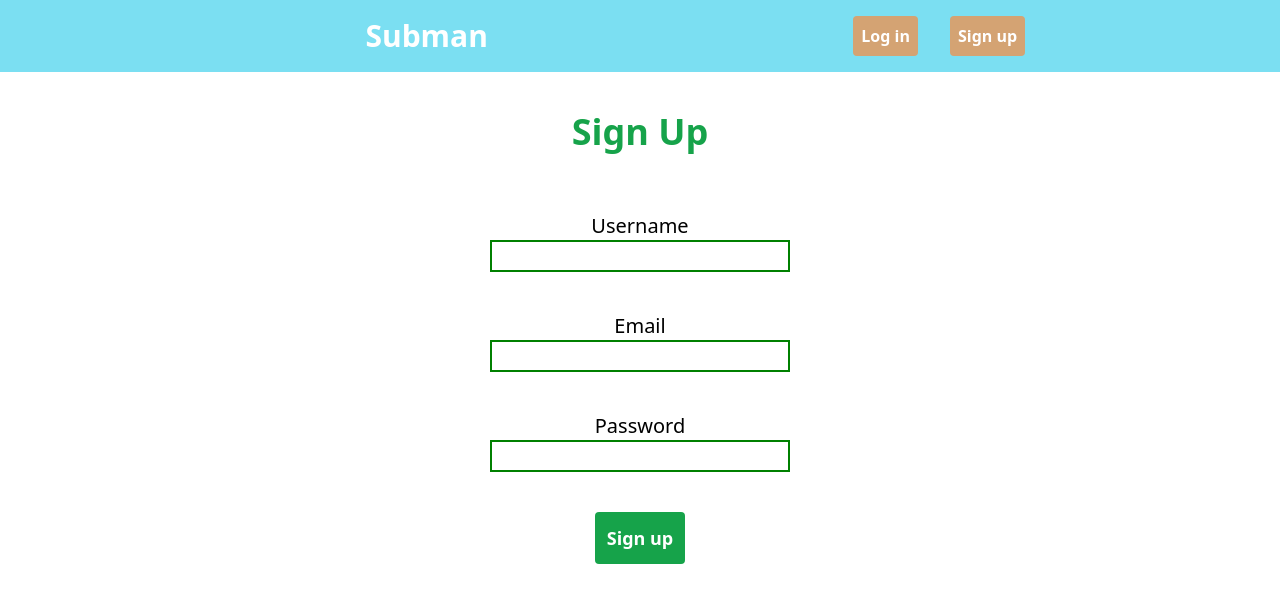
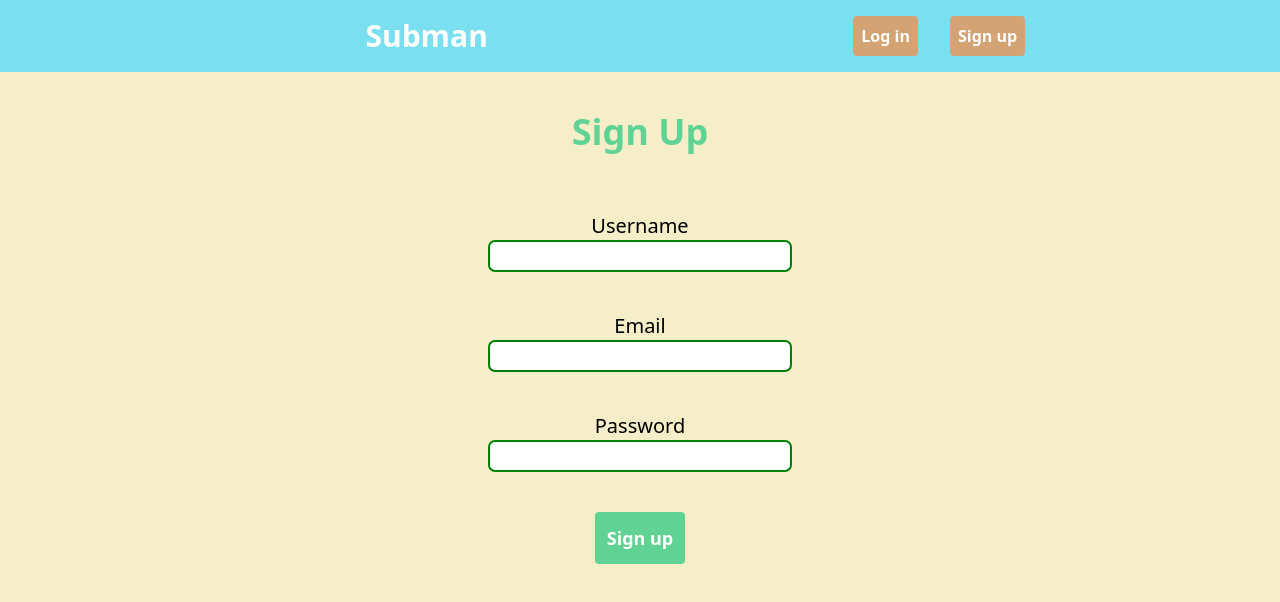
Before and after one commit to Adithya-why/subManageFront, a React (Vite) app: page /register in a window 1280 px wide. Shown: the top 602 px of the page. Built offline with nearby package versions, Linux system fonts and the light colour scheme.

Commit message:
styled login and register pages

```diff
--- a/src/App.css
+++ b/src/App.css
@@ -14,6 +14,8 @@ html,body{
 #root{
     width: 100%;
     height: 100%;
+
+    background-color: #F5EEC8;
 
     display: grid;
     grid-template-rows: 9% auto;
@@ -36,7 +38,16 @@ html,body{
 
   input{
     border: 2px solid green;
+    border-radius: 7px;
 
+    text-align: center;
+
+  }
+
+
+  form input{
+    font-size: 1.3rem;
+    font-weight: 300;
   }
 
 
--- a/src/components/Login.jsx
+++ b/src/components/Login.jsx
@@ -72,7 +72,7 @@ export default function Login( { setuser }){
 
     return(
         <div className="flex flex-col items-center mt-10 h-1/2 justify-evenly gap-5  bg-sandy">
-            <h1 className="text-4xl text-green-600 font-semibold">Login</h1>
+            <h1 className="text-4xl text-pgreen font-semibold">Login</h1>
             <form className="flex flex-col items-center justify-evenly gap-10 h-auto mt-10" onSubmit={(e)=> sendData(e)}>
 
                 <div className="flex flex-col items-center justify-evenly text-xl font-medium">
@@ -89,7 +89,7 @@ export default function Login( { setuser }){
 
                 <div className=" text-red-700 text-lg">{errmsg}</div>
 
-                <button type="submit" className="rounded p-3 text-lg font-bold bg-green-600 text-white">Log in</button>
+                <button type="submit" className="rounded p-3 text-lg font-bold bg-pgreen text-white">Log in</button>
 
             </form>
 
--- a/src/components/Register.jsx
+++ b/src/components/Register.jsx
@@ -69,7 +69,7 @@ export default function Register( { setuser }){
 
     return(
         <div className="flex flex-col items-center mt-10 h-1/2 justify-evenly gap-5">
-            <h1 className="text-4xl text-green-600 font-semibold">Sign Up</h1>
+            <h1 className="text-4xl text-pgreen font-semibold">Sign Up</h1>
             <form className="flex flex-col items-center justify-evenly gap-10 h-auto mt-10" onSubmit={(e)=> sendData(e)}>
 
                 <div className="flex flex-col items-center justify-evenly text-xl font-medium">
@@ -92,7 +92,7 @@ export default function Register( { setuser }){
 
                 {/* <div className=" text-red-700 text-lg">{errmsg}</div> */}
 
-                <button type="submit" className="rounded p-3 text-lg font-bold bg-green-600 text-white">Sign up</button>
+                <button type="submit" className="rounded p-3 text-lg font-bold bg-pgreen text-white">Sign up</button>
 
             </form>
 
--- a/tailwind.config.js
+++ b/tailwind.config.js
@@ -7,6 +7,7 @@ export default {
       colors: {
         sandy: "#F5EEC8",
         sea: "#7bdff2",
+        pgreen: "#60d394",
       }
     },
   },
```
